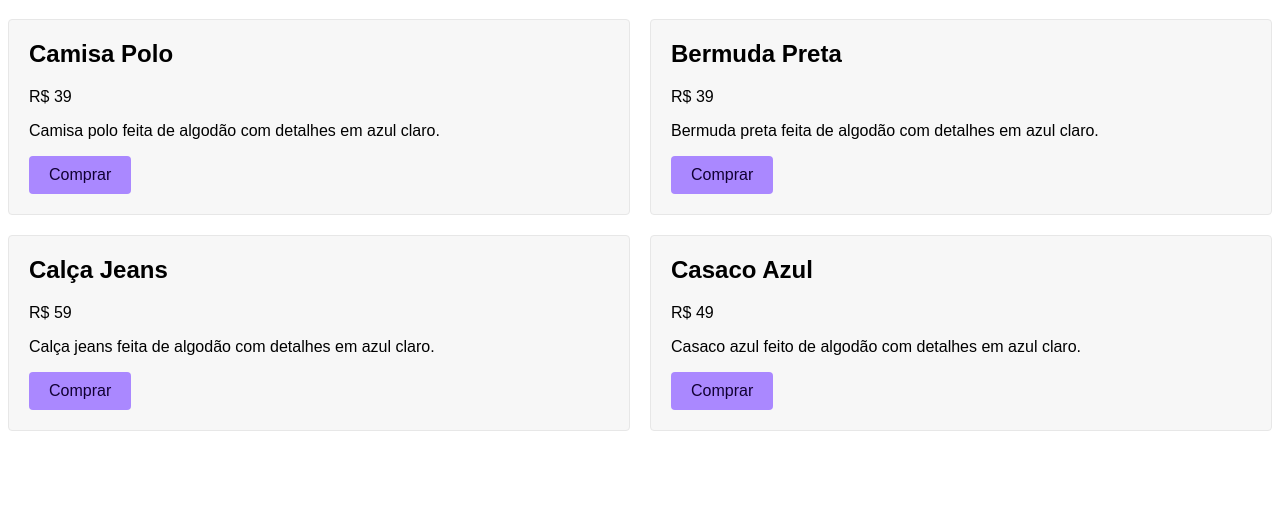
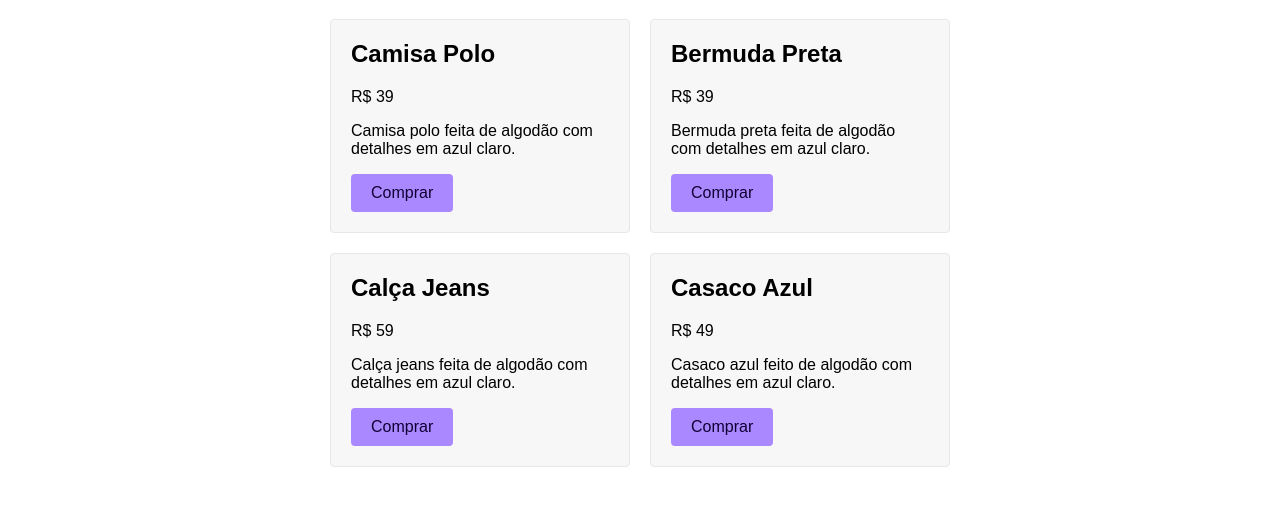
Before and after one commit to alanaraujo42/web-estudos, a plain HTML site: page index.html in a window 1280 px wide. Shown: the part 61-566 px from the top of the page. Drawn offline with Linux system fonts and the light colour scheme.

Commit message:
learning about css grid

```diff
--- a/index.html
+++ b/index.html
@@ -1,5 +1,5 @@
 <!DOCTYPE html>
-<html lang="en">
+<html lang="pt-br">
   <head>
     <meta charset="UTF-8" />
     <meta http-equiv="X-UA-Compatible" content="IE=edge" />
--- a/style.css
+++ b/style.css
@@ -1,6 +1,7 @@
 .grid {
     display: grid;
-    grid-template-columns: 1fr 1fr;
+    grid-template-columns: 300px 300px ;
+    place-content: center center ;
     gap: 20px;
 }
 
```
